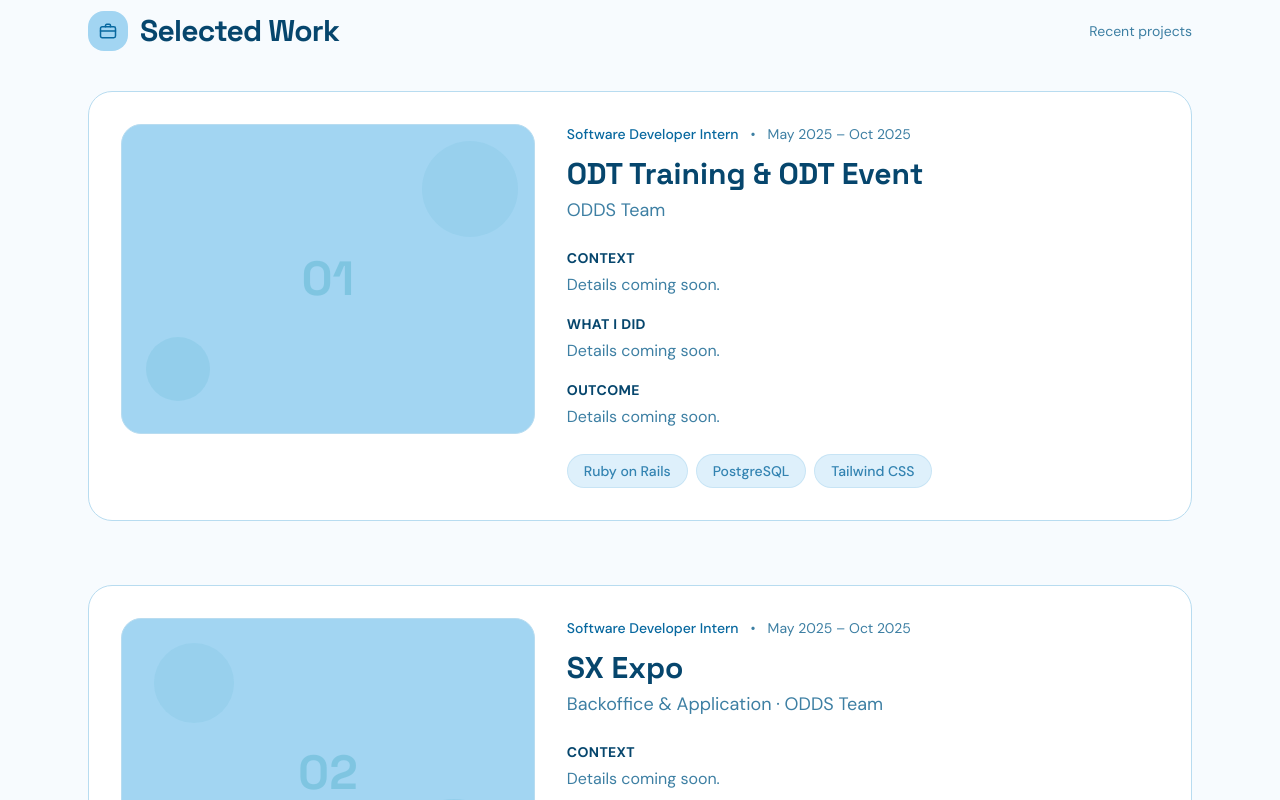
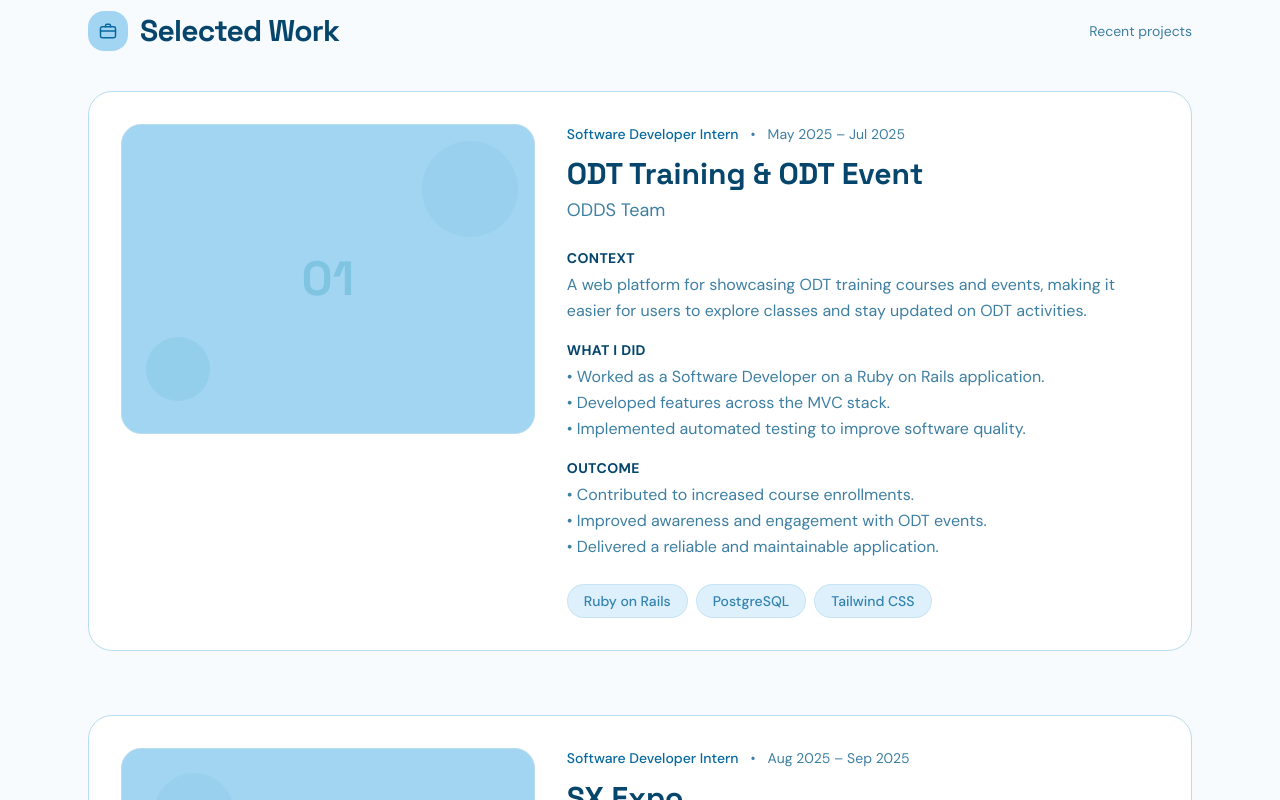
Before and after one commit to pparnfaa/parnfa-portfolio, a React (Vite) app: page / in a window 1280 px wide. Shown: the part 1460-2260 px from the top of the page. Built offline with nearby package versions, Linux system fonts and the light colour scheme.

Commit message:
💬 update sx expo

```diff
--- a/src/components/Work.tsx
+++ b/src/components/Work.tsx
@@ -82,7 +82,7 @@ export function Work() {
                     <h4 className="text-sm font-semibold uppercase tracking-wide text-foreground">
                       {label}
                     </h4>
-                    <p className="mt-1 leading-relaxed text-muted-foreground">
+                    <p className="mt-1 whitespace-pre-line leading-relaxed text-muted-foreground">
                       {value || t.work.comingSoon}
                     </p>
                   </div>
--- a/src/i18n/translations.ts
+++ b/src/i18n/translations.ts
@@ -121,29 +121,35 @@ export const translations: Record<Locale, Dictionary> = {
         {
           id: "odt",
           role: "Software Developer Intern",
-          period: "May 2025 – Oct 2025",
+          period: "May 2025 – Jul 2025",
           title: "ODT Training & ODT Event",
           summary: "ODDS Team",
-          context: "",
-          whatIDid: "",
-          outcome: "",
+          context:
+            "A web platform for showcasing ODT training courses and events, making it easier for users to explore classes and stay updated on ODT activities.",
+          whatIDid:
+            "• Worked as a Software Developer on a Ruby on Rails application.\n• Developed features across the MVC stack.\n• Implemented automated testing to improve software quality.",
+          outcome:
+            "• Contributed to increased course enrollments.\n• Improved awareness and engagement with ODT events.\n• Delivered a reliable and maintainable application.",
           tags: ["Ruby on Rails", "PostgreSQL", "Tailwind CSS"],
         },
         {
           id: "sx-expo",
           role: "Software Developer Intern",
-          period: "May 2025 – Oct 2025",
+          period: "Aug 2025 – Sep 2025",
           title: "SX Expo",
           summary: "Backoffice & Application · ODDS Team",
-          context: "",
-          whatIDid: "",
-          outcome: "",
+          context:
+            "A Backoffice system for managing SX Expo data and a mobile application for event attendees.",
+          whatIDid:
+            "• Developed both frontend and backend features.\n• Implemented and enhanced features for the Backoffice system and mobile application.",
+          outcome:
+            "• Supported thousands of users during the event.\n• Delivered new features as part of the production release.",
           tags: ["React", "Tailwind CSS", "GO (GIN)", "MongoDB"],
         },
         {
           id: "carbonmice",
           role: "Software Developer Intern",
-          period: "May 2025 – Oct 2025",
+          period: "Sep 2025 – Nov 2025",
           title: "CarbonMICE",
           summary: "ODDS Team",
           context: "",
@@ -233,34 +239,28 @@ export const translations: Record<Locale, Dictionary> = {
         {
           id: "odt",
           role: "Software Developer Intern",
-          period: "พ.ค. 2025 – ต.ค. 2025",
+          period: "พ.ค. 2025 – ก.ค. 2025",
           title: "ODT Training & ODT Event",
           summary: "ODDS Team",
-          context: "",
-          whatIDid: "",
-          outcome: "",
+          context: "เว็บไซต์สำหรับเผยแพร่หลักสูตรอบรมและกิจกรรมของ ODT เพื่อให้ผู้ใช้งานสามารถค้นหาหลักสูตรและติดตามอีเวนต์ต่าง ๆ ได้สะดวก",
+          whatIDid:
+            "• พัฒนาระบบด้วย Ruby on Rails ในบทบาท Software Developer\n• พัฒนาฟีเจอร์ตามสถาปัตยกรรม MVC\n• เขียน Automated Testing เพื่อเพิ่มคุณภาพของระบบ",
+          outcome:
+            "• ช่วยเพิ่มยอดการสมัครเรียนของหลักสูตร\n• เพิ่มการรับรู้และการมีส่วนร่วมกับกิจกรรมของ ODT\n• ส่งมอบระบบที่มีคุณภาพและดูแลรักษาได้ง่าย",
           tags: ["Ruby on Rails", "PostgreSQL", "Tailwind CSS"],
         },
         {
           id: "sx-expo",
           role: "Software Developer Intern",
-          period: "พ.ค. 2025 – ต.ค. 2025",
+          period: "ส.ค. 2025 – ก.ย. 2025",
           title: "SX Expo",
           summary: "Backoffice & Application · ODDS Team",
-          context: "",
-          whatIDid: "",
-          outcome: "",
-          tags: ["React", "Tailwind CSS", "GO (GIN)", "MongoDB"],
-        },
-        {
-          id: "carbonmice",
-          role: "Software Developer Intern",
-          period: "พ.ค. 2025 – ต.ค. 2025",
-          title: "CarbonMICE",
-          summary: "ODDS Team",
-          context: "",
-          whatIDid: "",
-          outcome: "",
+          context:
+            "ระบบ Backoffice สำหรับจัดการข้อมูลภายในงาน SX Expo และ Mobile Application สำหรับผู้เข้าร่วมงาน",
+          whatIDid:
+            "• พัฒนาระบบทั้งฝั่ง Frontend และ Backend\n• พัฒนาและปรับปรุงฟีเจอร์สำหรับ Backoffice และ Mobile Application",
+          outcome:
+            "• รองรับผู้ใช้งานหลายพันคนในช่วงการจัดงาน\n• ส่งมอบฟีเจอร์ใหม่ให้ผู้ใช้งานใน Release นี้",
           tags: ["Next.js", "Tailwind CSS", "GO (GIN)", "PostgreSQL"],
         },
         {
```
